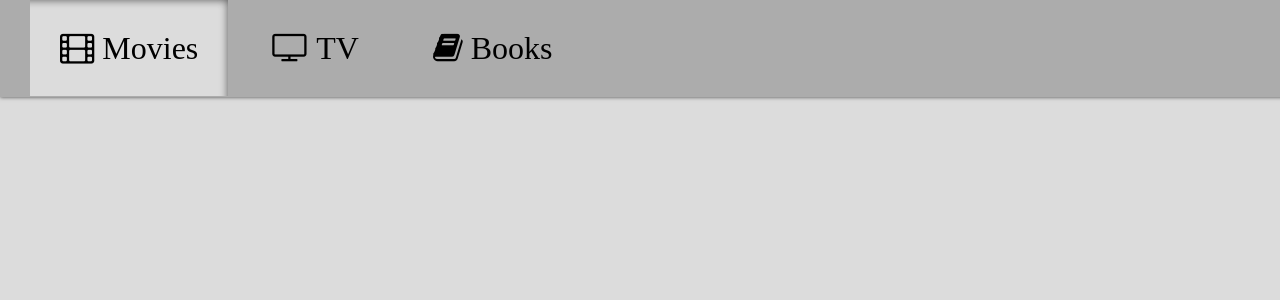
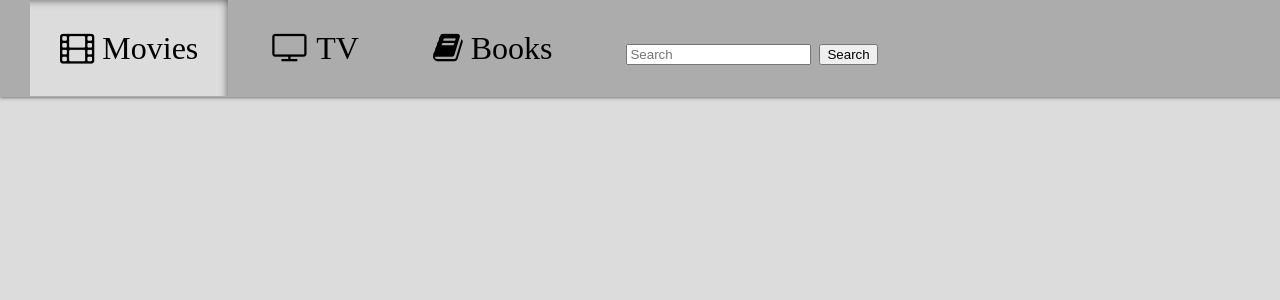
Before and after one commit to jasonwarta/MediaServer, a Flask app: page / in a window 1280 px wide. Shown: the top 300 px of the page. Run offline with Flask 2, Linux system fonts and the light colour scheme; data that the repository does not hold is empty.

Commit message:
reenabled search function

```diff
--- a/media_server/templates/views/home.html
+++ b/media_server/templates/views/home.html
@@ -5,9 +5,9 @@
 		<li class="movies selected" onclick="switch_tab(this);"><i class="fa fa-film"></i> Movies</li>
 		<li class="tv" onclick="switch_tab(this);"><i class="fa fa-tv"></i> TV</li>
 		<li class="books" onclick="switch_tab(this)"><i class="fa fa-book"></i> Books</li>
-		<!-- <li class="search">
+		<li class="search">
 			<input id='search' type="text" onkeyup="search();" placeholder="Search" /> <button onclick="force_search();">Search</button>
-		</li> -->
+		</li>
 	</ul>
 
 	<div id="results">
```
